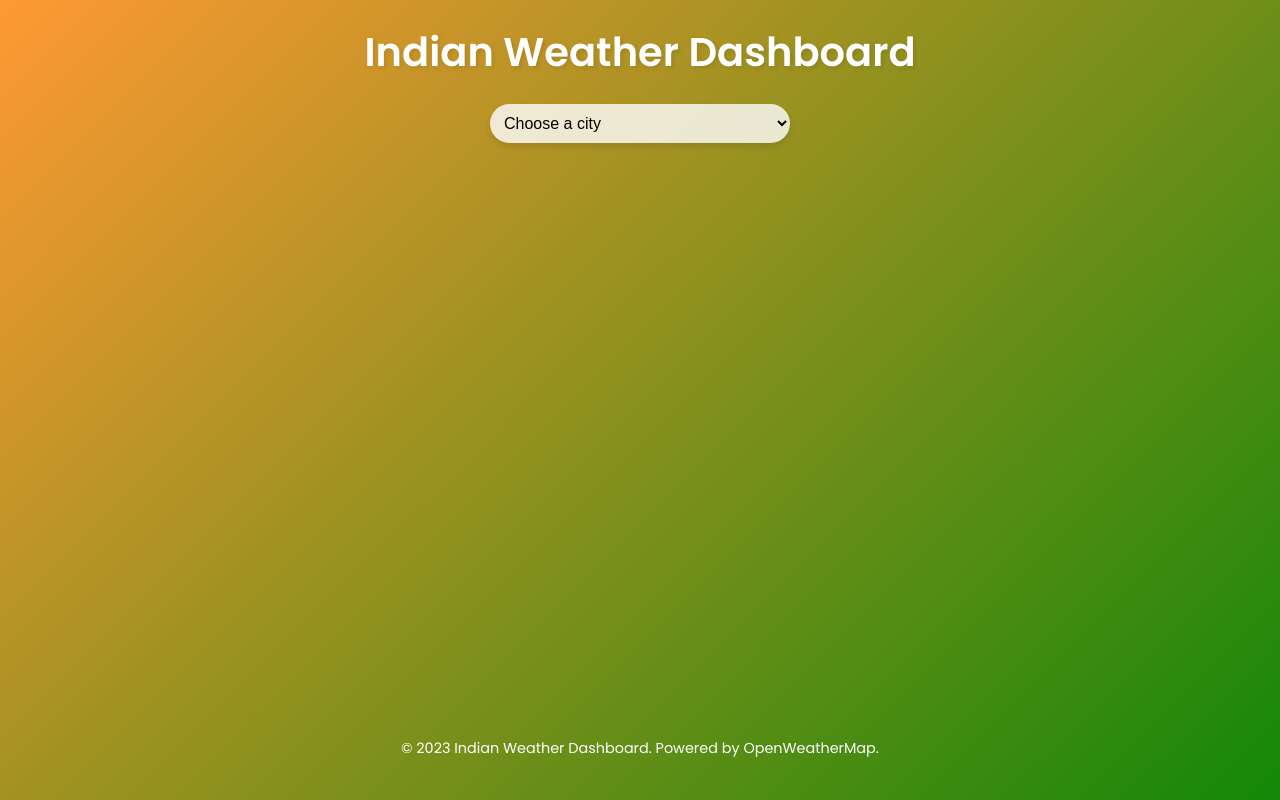
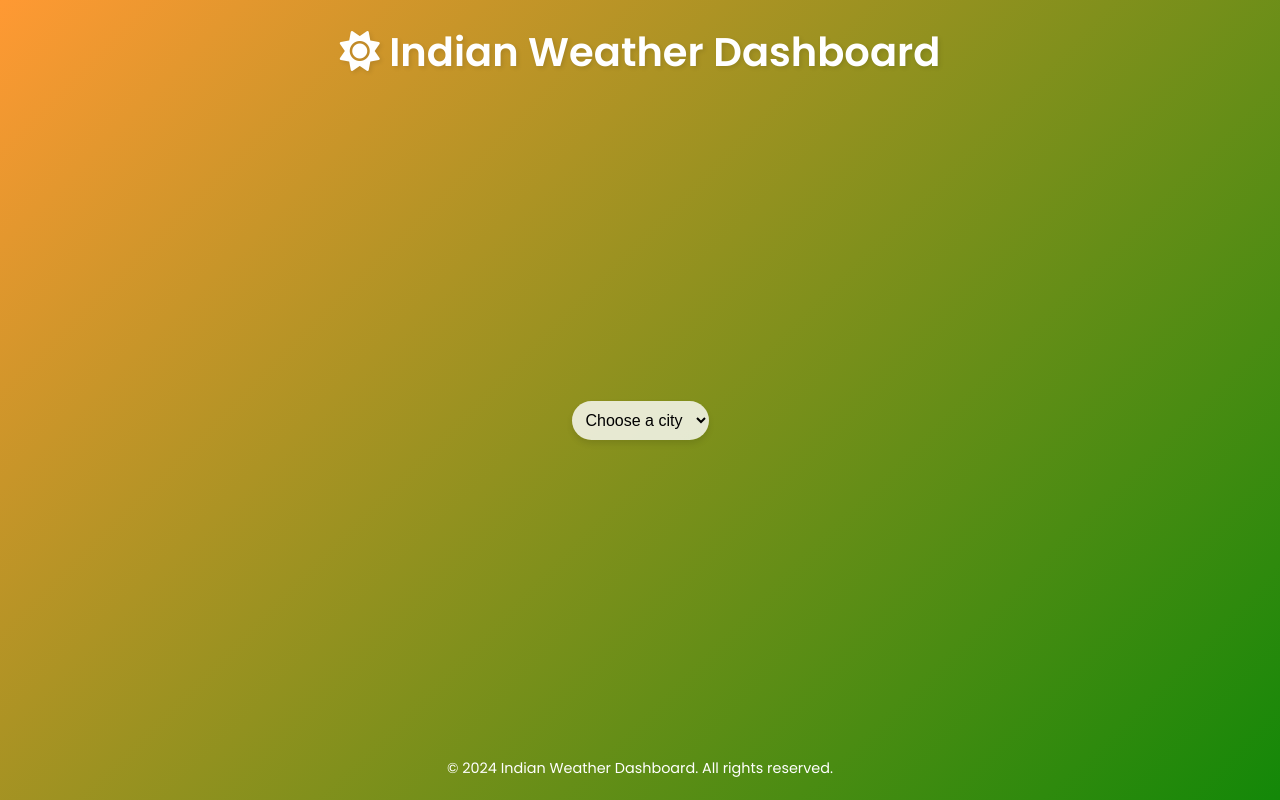
Before and after one commit to VishwanthAdhavan/Real-Time-Data-Processing-System-for-Weather-Monitoring-with-Rollups-and-Aggregates, a Flask app: template templates/index.html in a window 1280 px wide. Run offline with Flask 3, Linux system fonts and the light colour scheme; the template is opened without the code that fills it, so the values that code supplies are empty; some libraries are stand-ins or nearby versions.

Commit message:
Update index.html

```diff
--- a/templates/index.html
+++ b/templates/index.html
@@ -4,56 +4,37 @@
     <meta charset="UTF-8">
     <meta name="viewport" content="width=device-width, initial-scale=1.0">
     <title>Indian Weather Dashboard</title>
+    <link href="https://fonts.googleapis.com/css2?family=Poppins:wght@300;400;600&display=swap" rel="stylesheet">
+    <link rel="stylesheet" href="https://cdnjs.cloudflare.com/ajax/libs/font-awesome/6.4.0/css/all.min.css">
     <link rel="stylesheet" href="{{ url_for('static', filename='css/styles.css') }}">
-    <link href="https://fonts.googleapis.com/css2?family=Poppins:wght@300;400;600&display=swap" rel="stylesheet">
-    <script src="https://kit.fontawesome.com/your-fontawesome-kit.js" crossorigin="anonymous"></script>
 </head>
 <body>
     <div class="container">
         <header>
-            <h1>Indian Weather Dashboard</h1>
+            <h1><i class="fas fa-sun"></i> Indian Weather Dashboard</h1>
+        </header>
+        <main>
             <div class="city-selector">
-                <form id="weather-form" method="POST">
-                    {{ csrf_token() }}
-                    <select id="city-select" name="city">
+                <select id="city-select">
                     <option value="">Choose a city</option>
                     {% for city in cities %}
                     <option value="{{ city }}">{{ city }}</option>
                     {% endfor %}
                 </select>
-                </form>
             </div>
-        </header>
-
-        <main>
-            <div id="weather-card" class="weather-card hidden">
-                <div class="weather-icon">
-                    <i id="weather-icon" class="fas"></i>
-                </div>
-                <h2 id="city-name"></h2>
-                <p id="temperature" class="temperature"></p>
-                <div class="weather-details">
-                    <p id="feels-like"></p>
-                    <p id="humidity"></p>
-                    <p id="wind-speed"></p>
-                    <p id="description"></p>
-                </div>
-                <p id="last-updated" class="last-updated"></p>
-            </div>
-
             <div id="loading" class="loading hidden">
                 <div class="spinner"></div>
                 <p>Fetching weather data...</p>
             </div>
-
-            <div id="error-message" class="error-message hidden"></div>
+            <div id="weather-info" class="weather-card hidden">
+                <!-- Weather info will be populated here by JavaScript -->
+            </div>
+            <div id="last-updated" class="last-updated"></div>
         </main>
-
+    </div>
     <footer>
-            <p>&copy; 2023 Indian Weather Dashboard. Powered by OpenWeatherMap.</p>
+        <p>&copy; 2024 Indian Weather Dashboard. All rights reserved.</p>
     </footer>
-    </div>
-
     <script src="{{ url_for('static', filename='js/script.js') }}"></script>
 </body>
 </html>
```
Lines whose indentation alone changed are shown as unchanged.
